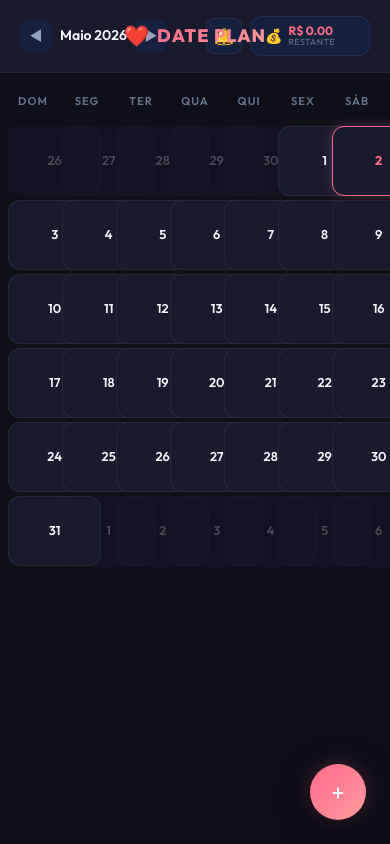
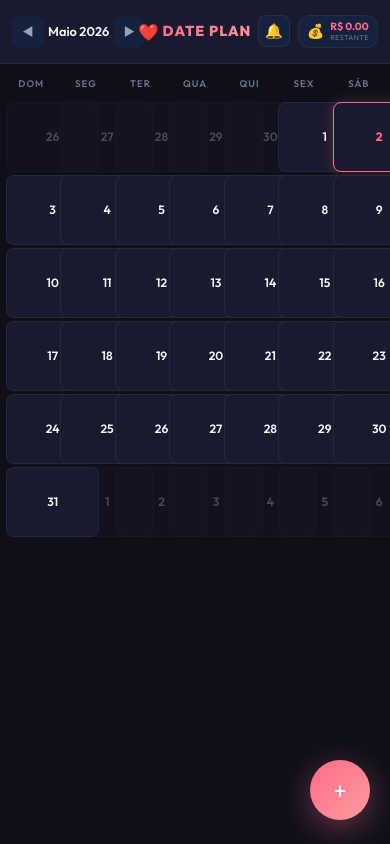
Before and after one commit to iphrick/Date_Plan, a React (Vite) app: page / in a window 390 px wide. Shown: the top 844 px of the page. Built offline with nearby package versions, Linux system fonts and the light colour scheme.

Commit message:
atualização do projeto

```diff
--- a/src/App.css
+++ b/src/App.css
@@ -1280,8 +1280,237 @@ textarea.modal__input {
   line-height: 1.6;
 }
 
-/* ========================================
-   Responsive — Tablet
+
+/* ========================================
+   RESPONSIVE — MOBILE UX/UI (STRICT)
+   Breakpoints: 767px (Mobile)
+   ======================================== */
+
+@media (max-width: 767px) {
+  /* --- 1. Typography & Global --- */
+  html {
+    font-size: 15px;
+  }
+
+  /* --- 2. Header (Compact & Functional) --- */
+  .header {
+    padding: 10px 12px;
+    height: 64px;
+  }
+
+  .header__month-nav {
+    min-width: 90px;
+    gap: 4px;
+  }
+
+  .header__nav-btn {
+    width: 32px;
+    height: 32px;
+    font-size: 0.75rem;
+  }
+
+  .header__month-label {
+    font-size: 0.8rem;
+  }
+
+  .header__brand {
+    gap: 4px;
+  }
+
+  .header__logo {
+    font-size: 0.9rem;
+  }
+
+  .header__heart {
+    font-size: 1rem;
+  }
+
+  .header__budget-btn {
+    min-width: 80px;
+    padding: 6px 8px;
+    gap: 2px;
+  }
+
+  .header__budget-value {
+    font-size: 0.65rem;
+  }
+
+  .header__budget-label {
+    font-size: 0.45rem;
+  }
+
+  .header__notif-btn {
+    width: 32px;
+    height: 32px;
+    font-size: 0.9rem;
+  }
+
+  /* --- 3. Calendar Grid (Edge-to-Edge) --- */
+  .calendar {
+    padding: 8px 6px;
+  }
+
+  .calendar__grid {
+    gap: 3px;
+  }
+
+  .calendar__weekday {
+    font-size: 0.6rem;
+    padding: 4px 0;
+  }
+
+  /* --- 4. Day Squares (Touch Optimized) --- */
+  .day {
+    min-height: 70px;
+    padding: 4px;
+    border-radius: 8px;
+  }
+
+  .day__number {
+    font-size: 0.75rem;
+  }
+
+  .day__title {
+    font-size: 0.6rem;
+    line-height: 1.1;
+    -webkit-line-clamp: 2;
+    margin-top: 2px;
+  }
+
+  .day__cost {
+    display: none; /* Limpeza visual no mobile */
+  }
+
+  /* --- 5. Modals (Bottom Sheet Pattern) --- */
+  .modal-overlay {
+    align-items: flex-end; /* Alinha no fundo para Mobile */
+    padding: 0;
+  }
+
+  .modal {
+    width: 100%;
+    max-width: 100% !important;
+    max-height: 94vh;
+    border-radius: 20px 20px 0 0; /* Arredondado apenas em cima */
+    animation: slideUpSheet 0.4s var(--transition-smooth);
+    display: flex;
+    flex-direction: column;
+  }
+
+  @keyframes slideUpSheet {
+    from { transform: translateY(100%); }
+    to { transform: translateY(0); }
+  }
+
+  /* Handle do Bottom Sheet para indicar que pode deslizar */
+  .modal::before {
+    content: '';
+    width: 40px;
+    height: 4px;
+    background: var(--border-light);
+    border-radius: 2px;
+    margin: 8px auto 4px;
+    flex-shrink: 0;
+  }
+
+  .modal__header {
+    padding: 12px 20px 16px;
+    border-bottom: 1px solid var(--border-subtle);
+  }
+
+  .modal__title {
+    font-size: 1.1rem;
+  }
+
+  .modal__body {
+    padding: 20px 16px;
+    overflow-y: auto;
+    -webkit-overflow-scrolling: touch;
+  }
+
+  .modal__footer {
+    padding: 16px;
+    padding-bottom: calc(16px + env(safe-area-inset-bottom, 20px));
+    flex-direction: column-reverse; /* Botão principal em cima para polegar */
+    gap: 12px;
+    border-top: 1px solid var(--border-subtle);
+  }
+
+  /* --- 6. Form Elements (Accessibility) --- */
+  .modal__input,
+  .modal__textarea,
+  .budget__input {
+    min-height: 48px; /* Mínimo para toque */
+    font-size: 16px !important; /* Evita zoom forçado no iOS */
+    padding: 12px 16px;
+  }
+
+  .modal__label {
+    font-size: 0.85rem;
+    margin-bottom: 8px;
+  }
+
+  .modal__btn {
+    width: 100%;
+    min-height: 52px;
+    font-size: 1rem;
+    border-radius: 12px;
+  }
+
+  /* --- 7. Budget Panel Specific --- */
+  .budget__summary {
+    display: grid;
+    grid-template-columns: repeat(2, 1fr);
+    gap: 12px;
+  }
+
+  .budget__item:first-child {
+    grid-column: span 2;
+    background: var(--bg-primary);
+    padding: 12px;
+    border-radius: 12px;
+  }
+
+  .budget__item-value {
+    font-size: 1.25rem;
+  }
+
+  /* --- 8. Gallery --- */
+  .gallery__grid {
+    grid-template-columns: repeat(2, 1fr);
+    gap: 8px;
+  }
+
+  .photo-thumbnails {
+    grid-template-columns: repeat(2, 1fr);
+    gap: 8px;
+  }
+
+  /* --- 9. FAB (Floating Action Button) --- */
+  .fab {
+    width: 60px;
+    height: 60px;
+    bottom: 24px;
+    right: 20px;
+    box-shadow: 0 8px 32px rgba(255, 107, 138, 0.4);
+    font-size: 1.5rem;
+  }
+
+  /* --- 10. Toasts --- */
+  .toast {
+    bottom: calc(20px + env(safe-area-inset-bottom, 0px));
+    width: 90%;
+    max-width: 400px;
+    padding: 14px 20px;
+    font-size: 0.9rem;
+    text-align: center;
+  }
+}
+
+
+/* ========================================
+   RESPONSIVE — TABLET
+   Breakpoints: 768px+
    ======================================== */
 @media (min-width: 768px) {
   .calendar {
@@ -1336,7 +1565,8 @@ textarea.modal__input {
 }
 
 /* ========================================
-   Responsive — Desktop
+   RESPONSIVE — DESKTOP
+   Breakpoints: 1024px+
    ======================================== */
 @media (min-width: 1024px) {
   .calendar {
@@ -1368,7 +1598,8 @@ textarea.modal__input {
 }
 
 /* ========================================
-   Responsive — Large Desktop
+   RESPONSIVE — LARGE DESKTOP
+   Breakpoints: 1280px+
    ======================================== */
 @media (min-width: 1280px) {
   .calendar {
@@ -1387,7 +1618,7 @@ textarea.modal__input {
 }
 
 /* ========================================
-   Notification Settings
+   NOTIFICATION SETTINGS (COMMON)
    ======================================== */
 .notif-settings {
   max-width: 460px;
@@ -1447,38 +1678,6 @@ textarea.modal__input {
   color: var(--danger);
 }
 
-.notif-env-badge {
-  font-size: 0.6rem;
-  color: var(--accent);
-  background: rgba(255, 77, 109, 0.1);
-  padding: 1px 6px;
-  border-radius: 4px;
-  margin-left: 6px;
-  text-transform: uppercase;
-}
-
-.notif-section__enable-btn {
-  padding: 8px 16px;
-  border-radius: var(--radius-sm);
-  background: linear-gradient(135deg, var(--accent), #ff9a9e);
-  color: white;
-  font-size: 0.8rem;
-  font-weight: 600;
-  transition: all var(--transition-fast);
-}
-
-.notif-section__enable-btn:hover {
-  box-shadow: var(--shadow-glow);
-  transform: translateY(-1px);
-}
-
-.notif-divider {
-  height: 1px;
-  background: var(--border-subtle);
-  margin: 4px 0;
-}
-
-/* Toggle Switch */
 .notif-toggle {
   position: relative;
   margin-left: auto;
@@ -1534,7 +1733,6 @@ textarea.modal__input {
   line-height: 1.4;
 }
 
-/* Test Email Button */
 .notif-test-btn {
   width: 100%;
   padding: 12px;
@@ -1547,13 +1745,3 @@ textarea.modal__input {
   text-align: center;
   margin-top: 10px;
 }
-
-.notif-test-btn:hover {
-  background: rgba(16, 185, 129, 0.2);
-  transform: translateY(-1px);
-}
-
-.notif-test-btn--sending {
-  opacity: 0.7;
-  pointer-events: none;
-}
```
